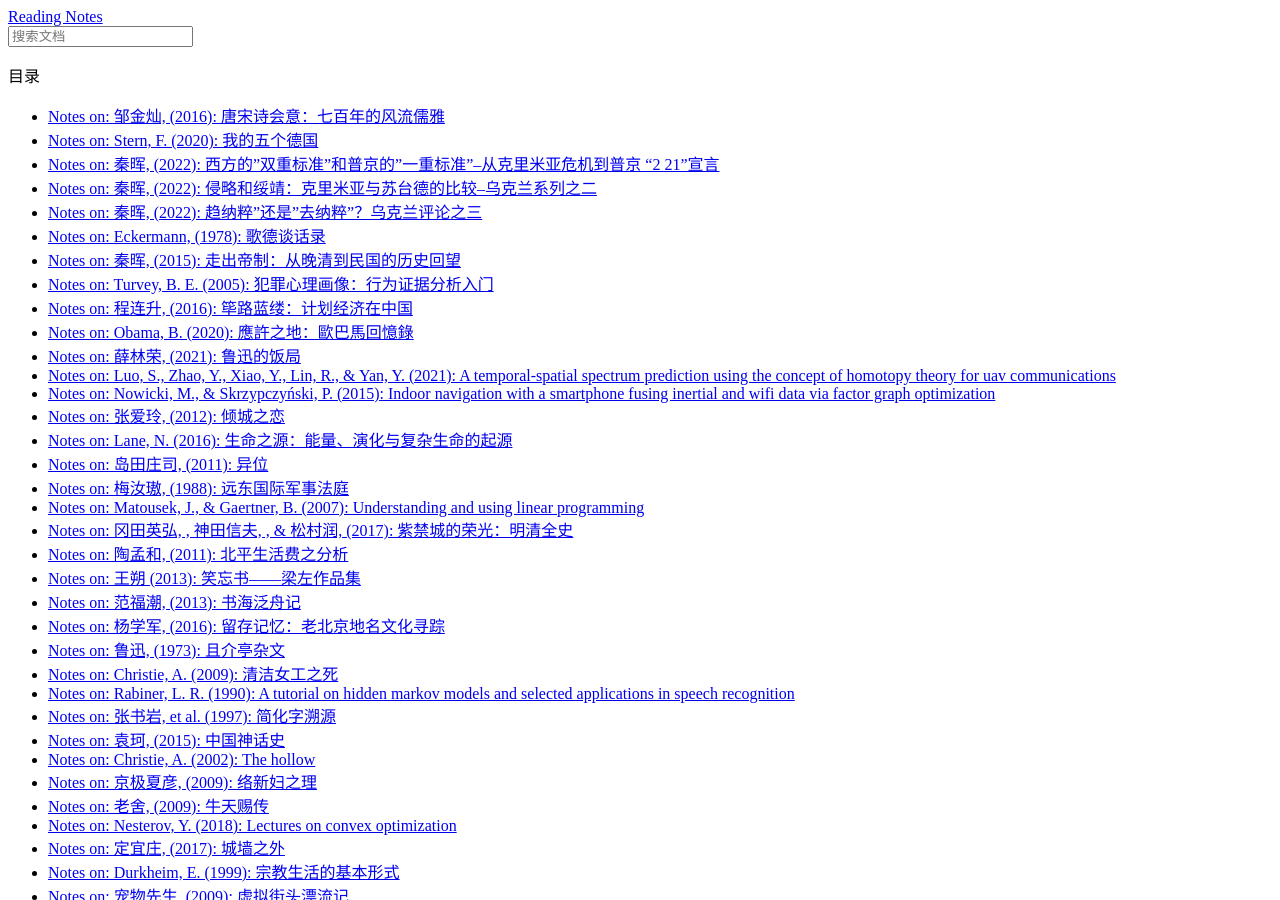
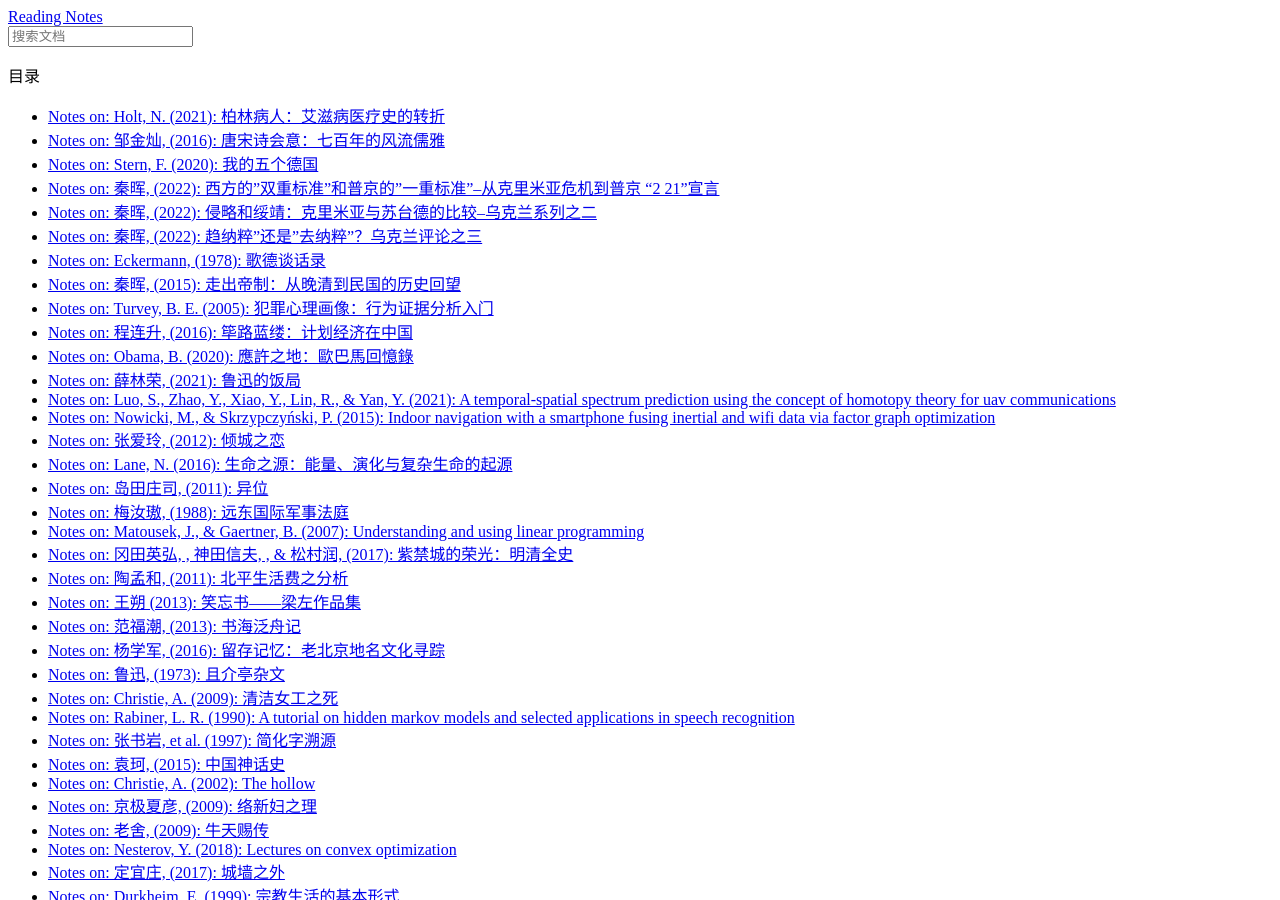
Before and after one commit to ufengger/bibtex-all, a Sphinx documentation site: the page built from docs/index.rst, in a window 1280 px wide and 900 px high. Built offline with Sphinx 7.4.7 and the Read the Docs theme 2.0.0, drawn with Linux system fonts in a browser that asks for light colours; some of the changed lines change nothing that is shown.

Commit message:
add notes

```diff
--- /dev/null
+++ b/docs/Holt_柏林病人_2021.rst
@@ -0,0 +1,31 @@
+Notes on: Holt, N. (2021): 柏林病人：艾滋病医疗史的转折
+=======================================================
+
+`View on DouBan <https://book.douban.com/subject/35578948/>`_
+
+.. code-block:: bibtex
+
+   @book{Holt_柏林病人_2021,
+     author    = {Holt, N.},
+     title     = {柏林病人：艾滋病医疗史的转折},
+     year      = {2021},
+     publisher = {社会科学文献出版社},
+     url       = {https://book.douban.com/subject/35578948/},
+     note      = {王年恺王羿婷杨雨樵译},
+   }
+
+前言
+----
+
+2009年以前，研究人员不会使用“治愈”（cure）这个词，即使是现在，仍然有科学家看到这
+个字眼会皱眉。我们必须清楚定义“治愈”是什么意思。在科学界，我们会谈到两种治疗方法：
+“根除性治愈”和“功能性治愈”。根除性治愈一如其名：这样的疗法会消灭体内的病原体，使
+得病毒完全验不出来。相对地，功能性治愈不会完全消除病原体。不过，任何一种疗法都代
+表患者不用再服药或接受治疗。两种疗法都代表患者不用担心体内有病毒在生长，或是在破
+坏免疫系统。同时，患者感染其他人的可能性也微乎其微。
+
+病毒在病理界的独特之处，在于它们能在我们体内活下来，却不会造成疾病。
+
+人类基因体里处处有古代病毒的痕迹：这些病毒一旦在我们体内繁殖，就被困在我们的DNA
+（脱氧核糖核酸）里，一代又一代地传承了下来。事实上，人体内大约8%的基因可以追溯至
+古代的逆转录病毒残骸；这些残留物躲在我们的染色体里。
--- a/docs/index.rst
+++ b/docs/index.rst
@@ -19,6 +19,7 @@
    :hidden:
    :caption: 目录
 
+   Holt_柏林病人_2021.rst
    邹金灿_唐宋诗会意_2016.rst
    Stern_我的五个德国_2020.rst
    秦晖_西方的双重标准和普京的一重标准_2022.rst
```
